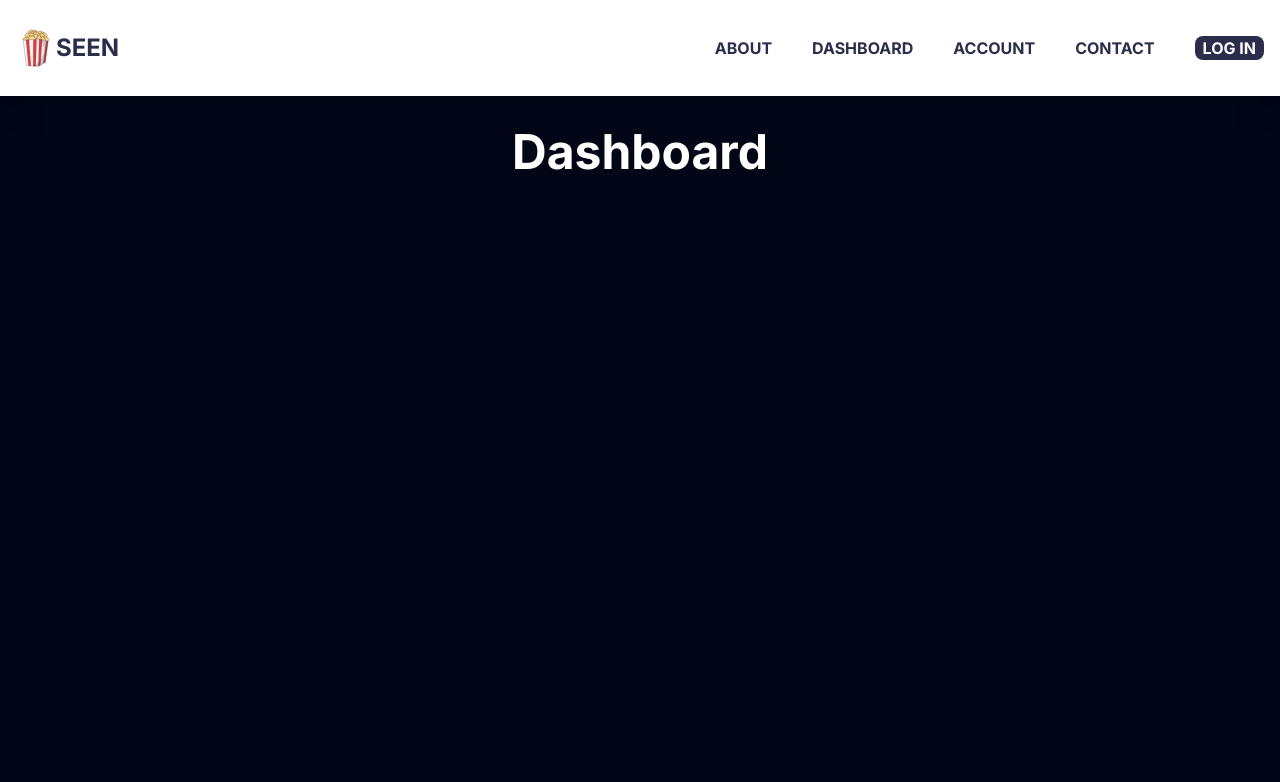
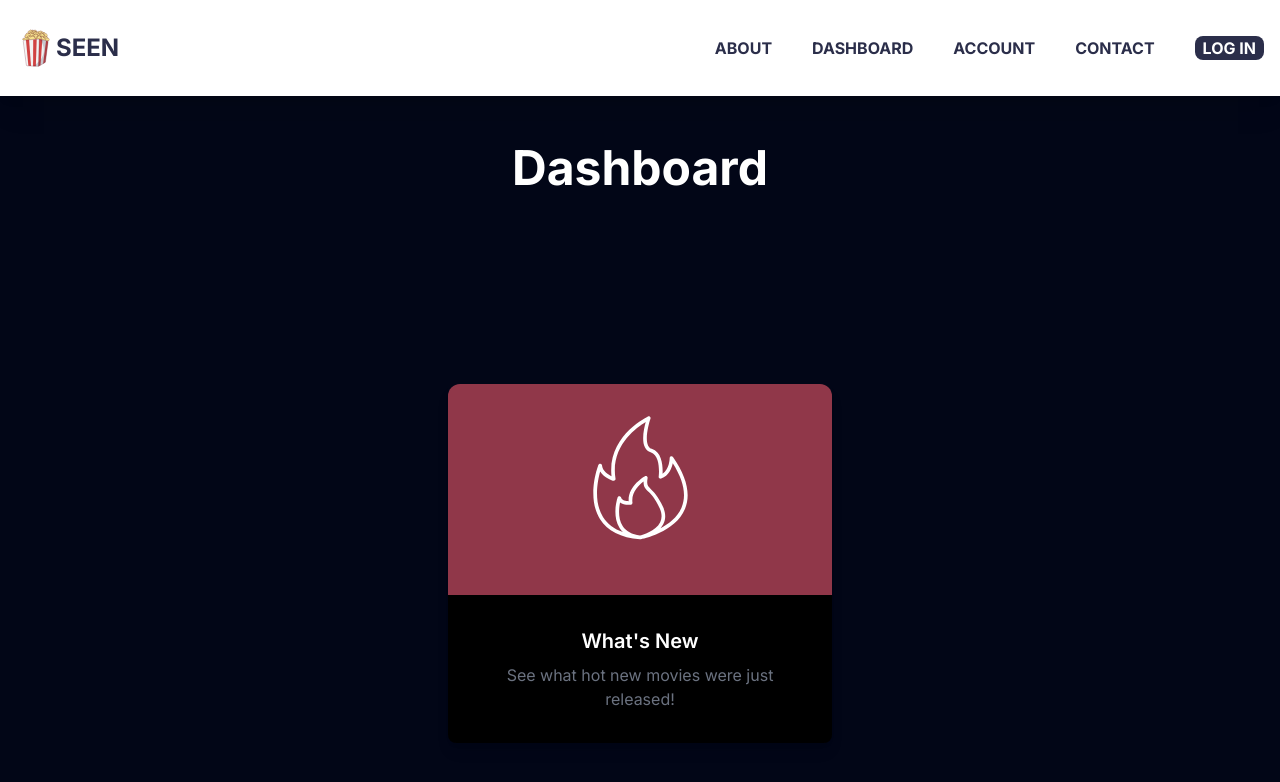
Before and after one commit to mblumx/seen-next, a Next.js app: page /dash in a window 1280 px wide. Shown: the top 782 px of the page. Built offline with nearby package versions, Linux system fonts and the light colour scheme.

Commit message:
Create card template for Dashboard page

```diff
--- a/app/dash/page.tsx
+++ b/app/dash/page.tsx
@@ -1,12 +1,29 @@
 import React from "react"
+import Image from "next/image"
+import fireIcon from "../../public/fire.svg"
 
 const Dash = () => {
   return (
-    <div className="flex container bg-slate-950 mx-auto h-[calc(100svh-96px)]">
-      <div className="flex mx-auto justify-center py-8 text-5xl font-bold lg:px-0">
-        <h1 className="flex text-white">Dashboard</h1>
+    <div className="flex flex-col bg-slate-950 mx-auto w-full h-[calc(100svh-96px)]">
+      <div className="flex flex-col  mx-auto lg:space-y-48 py-12 lg:px-0">
+        <h1 className="flex mx-auto text-white text-5xl font-bold">
+          Dashboard
+        </h1>
+
+        <div className="flex flex-col rounded-lg max-w-sm shadow-lg">
+          <div className="flex rounded-xl bg-red-950 flex-col w-auto align-center justify-center items-center text-center">
+            <div className="bg-red-950">
+              <Image priority src={fireIcon} alt="Image of Fire" />
+            </div>
+            <div className="flex flex-col bg-black gap-2 rounded-b-lg px-10 py-8">
+              <p className="text-white text-xl font-semibold">What's New</p>
+              <p className="text-gray-500">
+                See what hot new movies were just released!
+              </p>
+            </div>
+          </div>
+        </div>
       </div>
-      <div></div>
     </div>
   )
 }
```
Also changed, not shown: cspell.json (added, +9 -0 lines), public/fire.svg (added).
